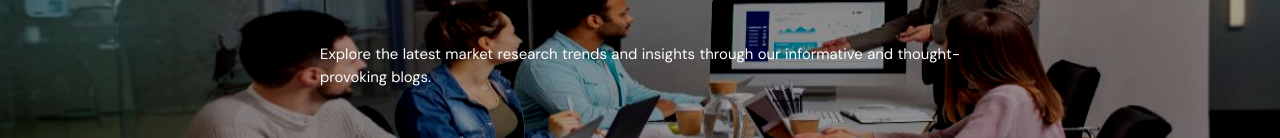
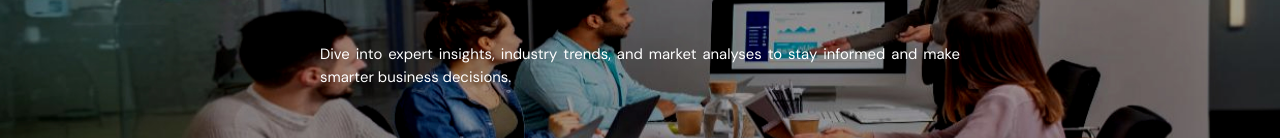
Before and after one commit to Devarora13/webProject, a plain HTML site: page blog.html in a window 1280 px wide. Shown: the part 221-359 px from the top of the page. Drawn offline with nearby package versions, Linux system fonts and the light colour scheme.

Commit message:
Blog hero section updated

```diff
--- a/blog.html
+++ b/blog.html
@@ -132,8 +132,7 @@
         <div class="heroContent">
           <h1 class="heroHeading">Blog</h1>
           <p class="heroPara">
-            Explore the latest market research trends and insights through our
-            informative and thought-provoking blogs.
+            Dive into expert insights, industry trends, and market analyses to stay informed and make smarter business decisions.
           </p>
           <a href="https://thesayhub.com/" target="_blank"
             ><button class="btnEffect mx-auto mb-5">
```
